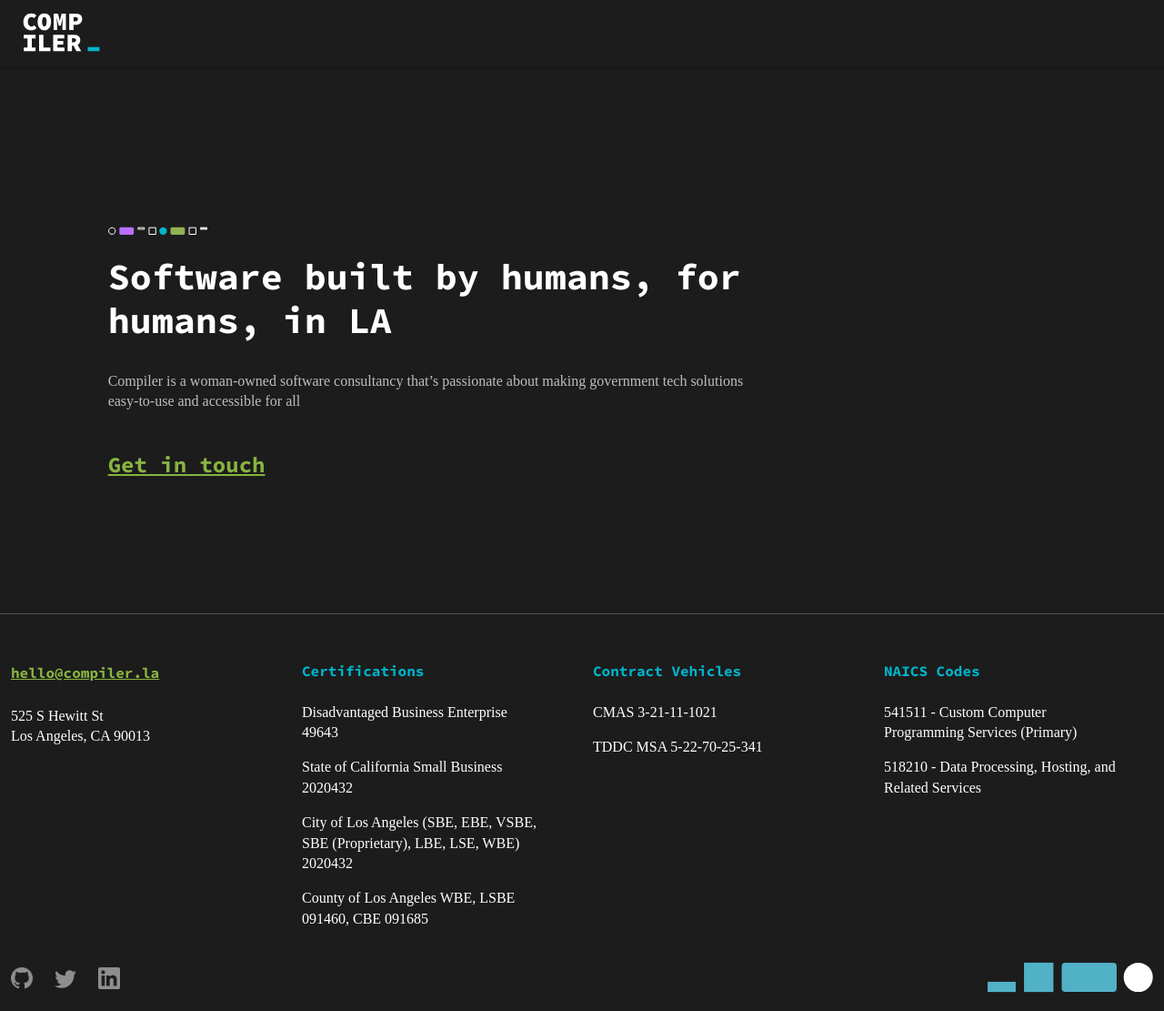
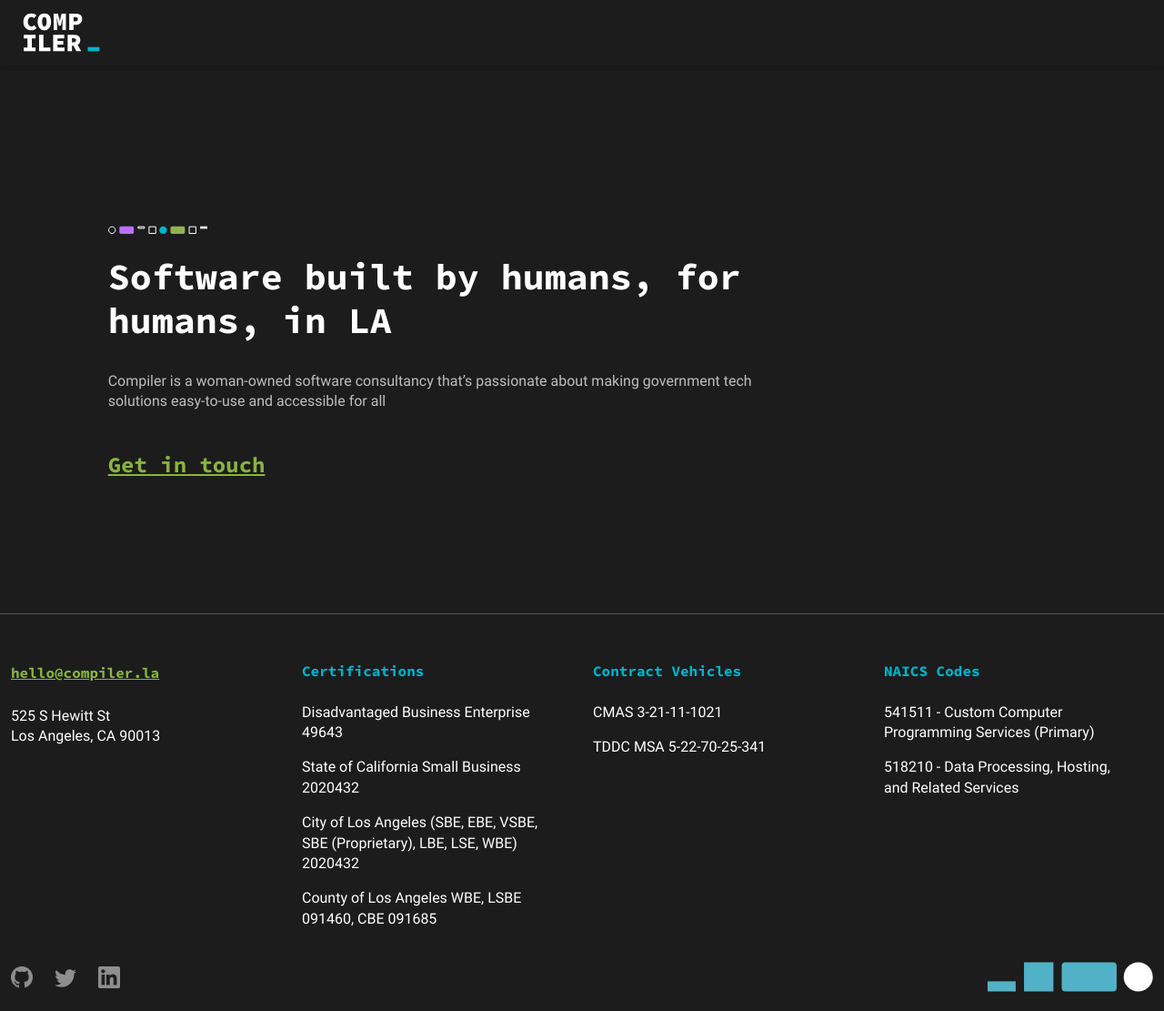
Before and after one commit to compilerla/compiler.la, a Jekyll site: the page built from index.html, in a window 1280 px wide. Shown: the whole page at 91% size. Built offline with Jekyll 4.4.1, drawn with Linux system fonts in a browser that asks for light colours.

Commit message:
fix(css): remove quotes from variable declaration

```diff
--- a/styles/base.css
+++ b/styles/base.css
@@ -11,7 +11,7 @@
     --white: #FFFFFF;
     --bs-light-rgb: 84, 84, 84;
     --bs-secondary-rgb: 190, 190, 190;
-    --bs-font-sans-serif: "Roboto, system-ui,-apple-system,"Segoe UI","Helvetica Neue","Noto Sans","Liberation Sans",Arial,sans-serif,"Apple Color Emoji","Segoe UI Emoji","Segoe UI Symbol","Noto Color Emoji"";
+    --bs-font-sans-serif: Roboto, system-ui,-apple-system,"Segoe UI","Helvetica Neue","Noto Sans","Liberation Sans",Arial,sans-serif,"Apple Color Emoji","Segoe UI Emoji","Segoe UI Symbol","Noto Color Emoji";
     --bs-font-monospace: "Source Code Pro Bold",monospace;
     --brand-primary-green: #88B440;
     --brand-primary-cyan: #51B1C7;
```
